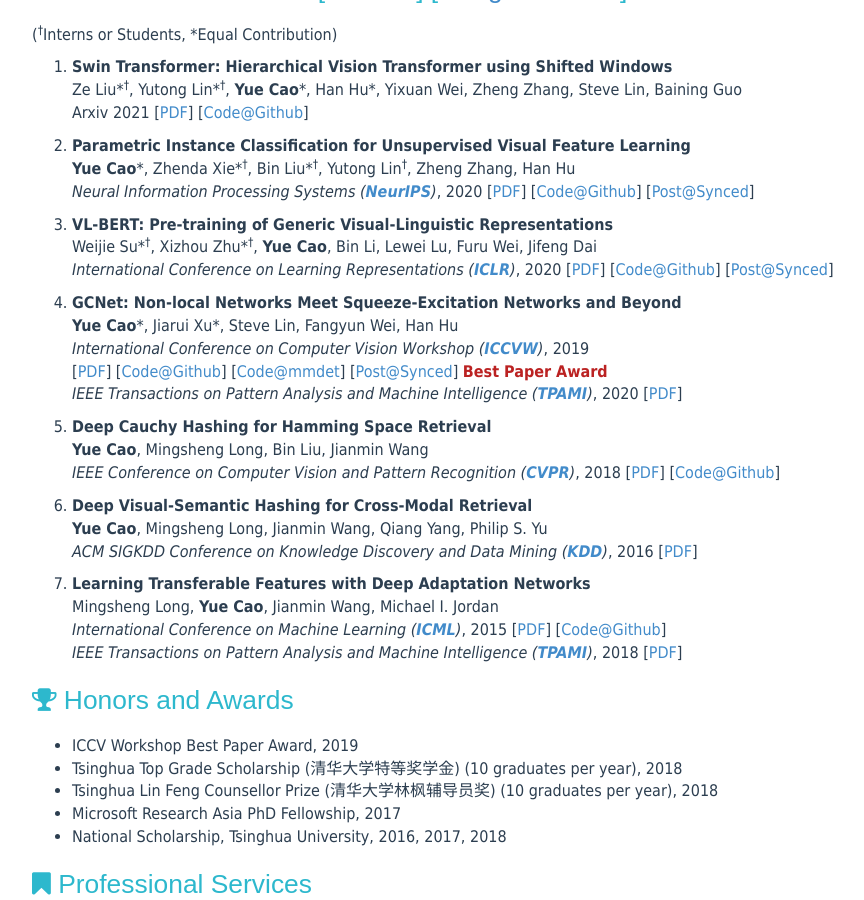
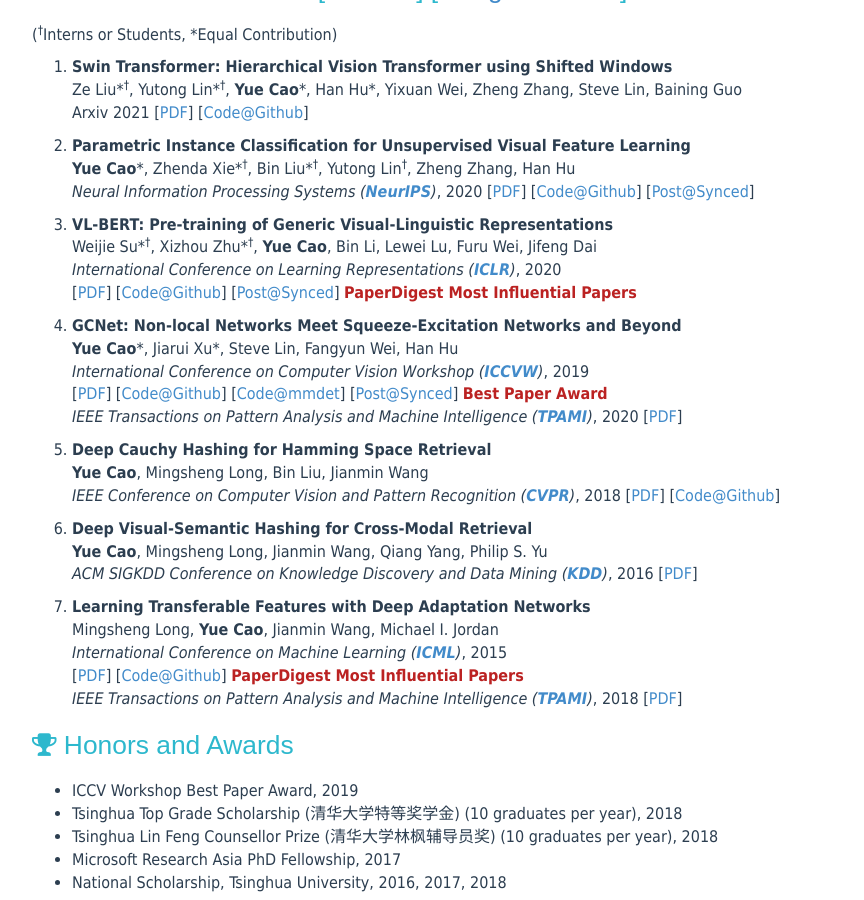
Before and after one commit to caoyue10/caoyue10.github.io, a Jekyll site: the page built from index.html, in a window 1280 px wide and 900 px high, scrolled down 710 px. Shown: the whole window, without its empty margins (138-1002 px from the left). Built offline with Jekyll 4.4.1, drawn with Linux system fonts in a browser that asks for light colours; the list of posts is cut into pages by our own code.

Commit message:
Update index.html

```diff
--- a/index.html
+++ b/index.html
@@ -63,7 +63,8 @@ tagline:
       <li>
 	<p><strong>VL-BERT: Pre-training of Generic Visual-Linguistic Representations</strong><br>
             Weijie Su*<sup><span>&#8224;</span></sup>, Xizhou Zhu*<sup><span>&#8224;</span></sup>, <strong>Yue Cao</strong>, Bin Li, Lewei Lu, Furu Wei, Jifeng Dai<br>
-            <em>International Conference on Learning Representations (<a href="https://openreview.net/group?id=ICLR.cc/2020/Conference"><strong>ICLR</strong></a>)</em>, 2020 [<a href="https://arxiv.org/abs/1908.08530">PDF</a>] [<a href="https://github.com/jackroos/VL-BERT">Code@Github</a>] [<a href="https://www.jiqizhixin.com/articles/2019-09-03-10">Post@Synced</a>]
+            <em>International Conference on Learning Representations (<a href="https://openreview.net/group?id=ICLR.cc/2020/Conference"><strong>ICLR</strong></a>)</em>, 2020 <br>
+		[<a href="https://arxiv.org/abs/1908.08530">PDF</a>] [<a href="https://github.com/jackroos/VL-BERT">Code@Github</a>] [<a href="https://www.jiqizhixin.com/articles/2019-09-03-10">Post@Synced</a>] <a href="https://www.paperdigest.org/2021/03/most-influential-iclr-papers-2021-03/"><span class="highlight"><strong>PaperDigest Most Influential Papers</strong></span></a>
             </p>
       </li>
       <li>
@@ -92,8 +93,8 @@ tagline:
       <li>
             <p><strong>Learning Transferable Features with Deep Adaptation Networks</strong><br>
             Mingsheng Long, <strong>Yue Cao</strong>, Jianmin Wang, Michael I. Jordan<br>
-            <em>International Conference on Machine Learning (<a href="http://icml.cc/2015/"><strong>ICML</strong></a>)</em>, 2015
-            [<a href="http://ise.thss.tsinghua.edu.cn/~mlong/doc/deep-adaptation-networks-icml15.pdf">PDF</a>] [<a href="https://github.com/thuml/transfer-caffe">Code@Github</a>] <br>
+            <em>International Conference on Machine Learning (<a href="http://icml.cc/2015/"><strong>ICML</strong></a>)</em>, 2015 <br>
+            [<a href="http://ise.thss.tsinghua.edu.cn/~mlong/doc/deep-adaptation-networks-icml15.pdf">PDF</a>] [<a href="https://github.com/thuml/transfer-caffe">Code@Github</a>] <a href="https://www.paperdigest.org/2021/02/most-influential-icml-papers/"><span class="highlight"><strong>PaperDigest Most Influential Papers</strong></span></a><br>
             <em>IEEE Transactions on Pattern Analysis and Machine Intelligence (<a href="https://www.computer.org/web/tpami"><strong>TPAMI</strong></a>)</em>, 2018 [<a href="https://ieeexplore.ieee.org/document/8454781/">PDF</a>]
 	</p>
       </li>
```
